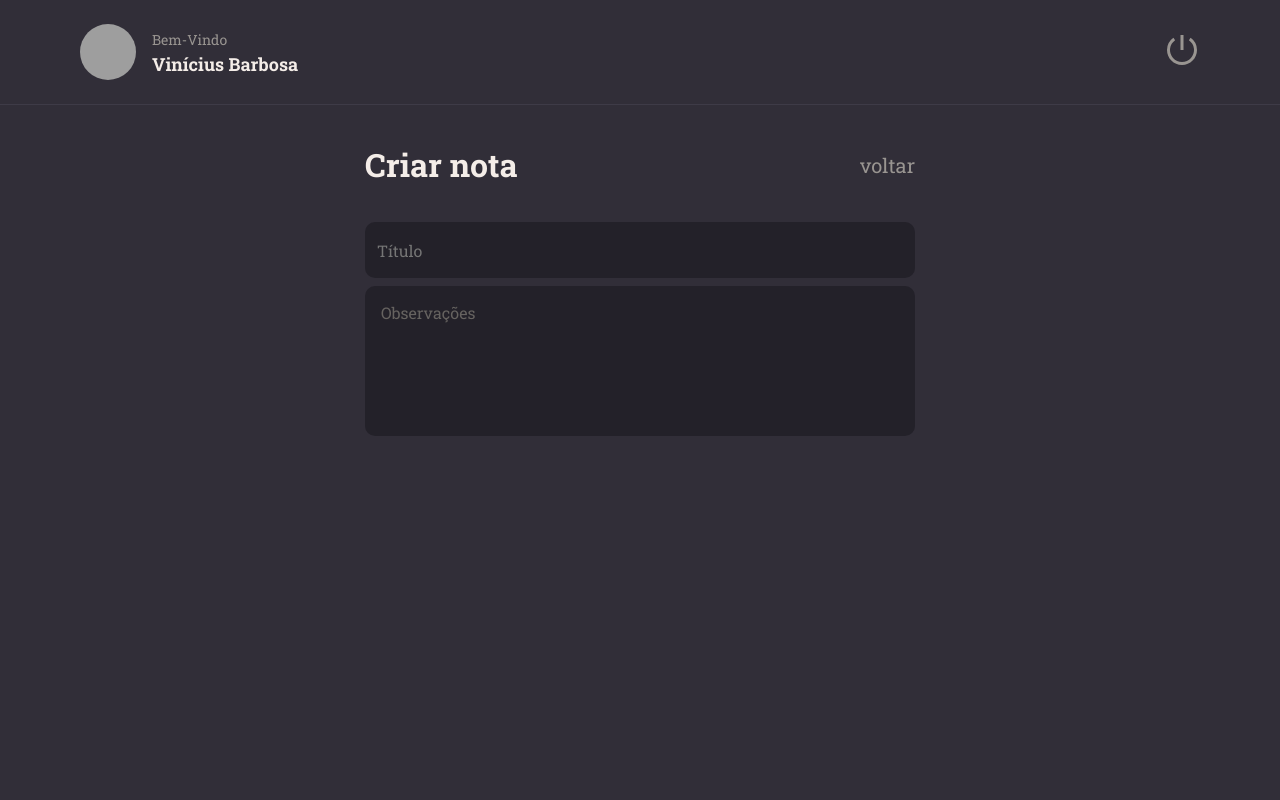
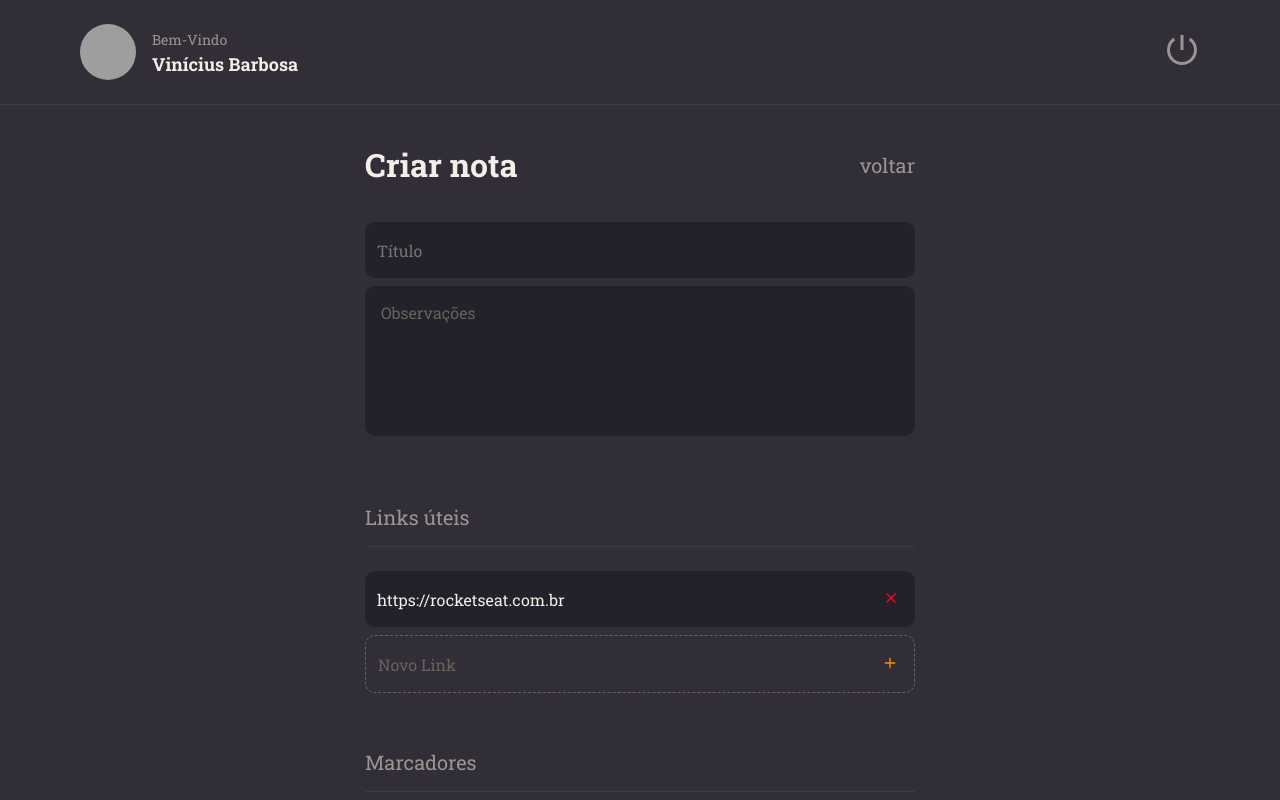
Before and after one commit to Vinicius-Barbosa-Santos/rocketseat-notes, a React (Vite) app: page / in a window 1280 px wide. Built offline with nearby package versions, Linux system fonts and the light colour scheme; grey boxes are pictures that could not be loaded.

Commit message:
NoteItem component

```diff
--- /dev/null
+++ b/src/components/NoteItem/index.jsx
@@ -0,0 +1,29 @@
+// import Styled
+import * as C from './styles'
+
+// import React-Icons
+import { FiPlus, FiX } from 'react-icons/fi'
+
+// eslint-disable-next-line react/prop-types
+export const NoteItem = ({ isNew, value, onClick, ...rest }) => {
+    return (
+        <C.NoteItemContainer
+            isNew={isNew}
+        >
+            <input
+                type="text"
+                value={value}
+                readOnly={!isNew}
+                {...rest}
+            />
+
+            <button
+                type='button'
+                onClick={onClick}
+                className={isNew ? 'button-add' : 'button-delete'}
+            >
+                {isNew ? <FiPlus /> : <FiX />}
+            </button>
+        </C.NoteItemContainer>
+    )
+}
--- /dev/null
+++ b/src/components/NoteItem/styles.js
@@ -0,0 +1,44 @@
+import styled from "styled-components";
+
+export const NoteItemContainer = styled.div`
+    display: flex;
+    align-items: center;
+
+    color: ${({ theme }) => theme.COLORS.GRAY_300};
+    background-color: ${({ theme, isNew }) => isNew ? 'transparent' : theme.COLORS.BACKGROUND_900};
+
+    border: ${({ theme, isNew }) => isNew ? `1px dashed ${theme.COLORS.GRAY_300}` : 'none'};
+
+    margin-bottom: 8px;
+    border-radius: 10px;
+    padding-right: 16px;
+
+    > button {
+        border: none;
+        background: none;
+    }
+
+    .button-delete {
+        color: ${({theme}) => theme.COLORS.RED}
+    }
+
+    .button-add {
+        color: ${({theme}) => theme.COLORS.ORANGE}
+    }
+
+    > input {
+        width: 100%;
+        height: 56px;
+
+        padding: 12px;
+
+        color: ${({theme}) => theme.COLORS.WHITE};
+        background: transparent;
+
+        border: none;
+
+        &::placeholder {
+            color: ${({theme}) => theme.COLORS.GRAY_300}
+        }
+    }
+`
--- a/src/pages/New/index.jsx
+++ b/src/pages/New/index.jsx
@@ -2,9 +2,12 @@
 import * as C from './styles'
 
 // import Components
+import { Button } from '../../components/Button'
 import { Input } from '../../components/Input'
+import { Header } from '../../components/Header'
+import { Section } from '../../components/Section'
 import { TextArea } from '../../components/TextArea'
-import { Header } from '../../components/Header'
+import { NoteItem } from '../../components/NoteItem'
 
 export const New = () => {
     return (
@@ -26,6 +29,20 @@
                     <TextArea
                         placeholder="Observações"
                     />
+
+                    <Section title={'Links úteis'}>
+                        <NoteItem value={'https://rocketseat.com.br'} />
+                        <NoteItem isNew placeholder="Novo Link" />
+                    </Section>
+
+                    <Section title={'Marcadores'}>
+                        <div className='tags'>
+                            <NoteItem value={'react'} />
+                            <NoteItem isNew placeholder="Novo Tag" />
+                        </div>
+                    </Section>
+
+                    <Button title={'Salvar'} />
                 </C.Form>
             </main>
         </C.NewContainer>
--- a/src/pages/New/styles.js
+++ b/src/pages/New/styles.js
@@ -10,6 +10,17 @@
         "header"
         "content"
     ;
+
+    > main {
+        grid-area: content;
+        overflow-y: auto;
+    }
+
+    .tags {
+        display: flex;
+        flex-wrap: wrap;
+        justify-content: space-between;
+    }
 `
 
 export const Form = styled.form`
```
